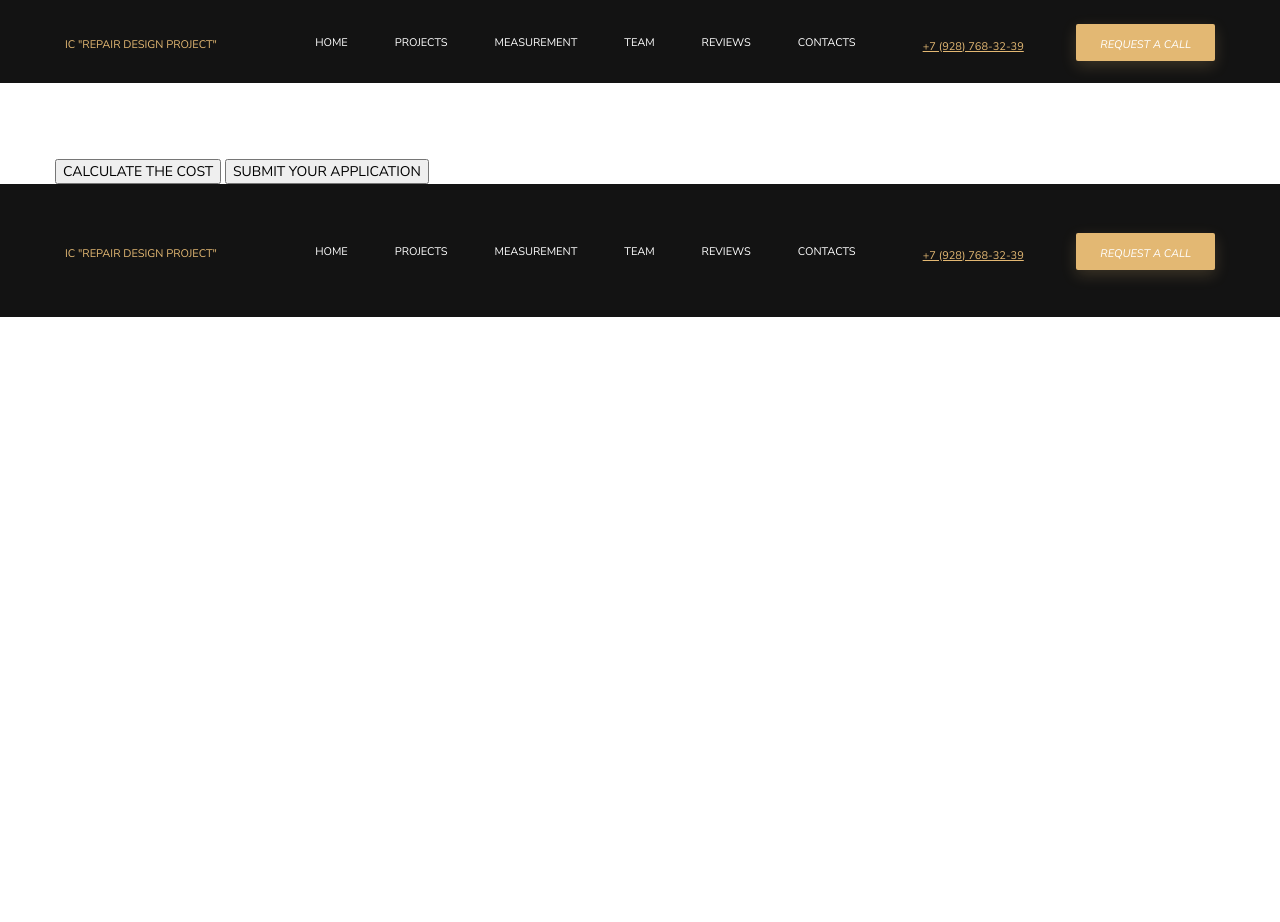
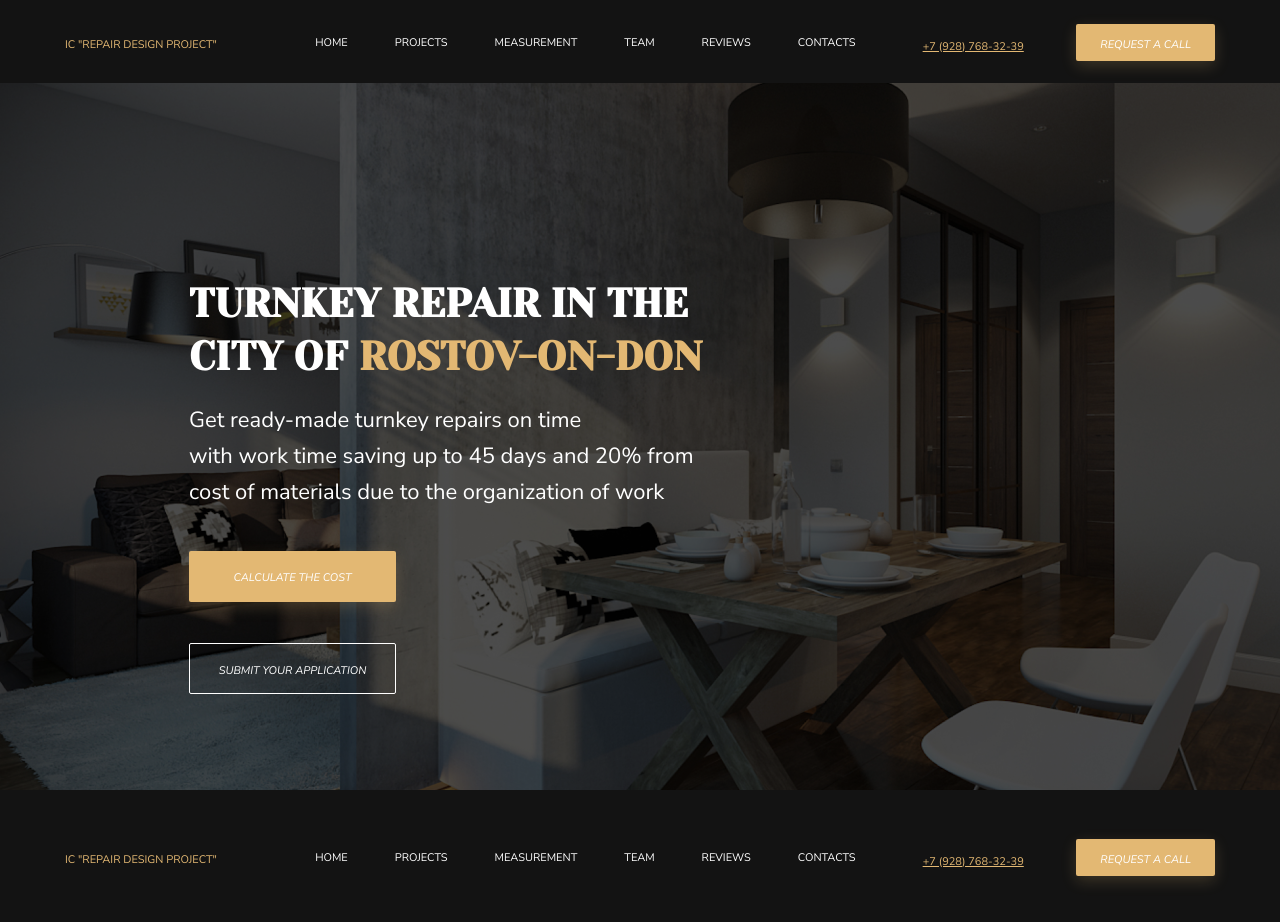
Before and after one commit to User-960/Design-Studio, a website: page app/index.html in a window 1280 px wide. Before the commit the page ends 800 px from the top, so only its background shows below. Drawn offline with nearby package versions, Linux system fonts and the light colour scheme; files that its build step writes are made by us from their sources.

Commit message:
Issue 01.06.01 - Added styles for element head-section in index.html

```diff
--- a/app/scss/style.scss
+++ b/app/scss/style.scss
@@ -92,3 +92,65 @@ body {
   padding: 13px 0;
   @extend %btn-model;
 }
+
+.head-section {
+  background-image: url(../images/main-photo.jpg);
+  height: 707px;
+  position: relative;
+
+  &-overlay {
+    content: "";
+    position: absolute;
+    top: 0;
+    bottom: 0;
+    left: 0;
+    right: 0;
+    background: rgba(0, 0, 0, 0.7);
+  }
+
+  &__inner-overlay {
+    position: relative;
+    z-index: 1;
+  }
+
+  &__inner {
+    padding: 194px 630px 208px 134px;
+  }
+
+  &__title {
+    font-family: $title-font;
+    font-size: 40px;
+    line-height: 53px;
+    width: 600px;
+    text-transform: uppercase;
+  }
+
+  &__span {
+    color: $color-gold;
+  }
+
+  &__text {
+    margin-top: 19px;
+    font-size: 22px;
+    line-height: 36px;
+    width: 514px;
+  }
+
+  &__btn {
+    margin-top: 41px;
+    width: 207px;
+    height: 51px;
+    border-radius: 2px;
+    font-style: italic;
+    font-size: 11px;
+    line-height: 15px;
+    padding: 19px 22px;
+    @extend %btn-model
+  }
+
+  &__btn-solid {
+    border: 1px solid #FFFFFF;
+    background-color: rgba(0, 0, 0, 0);
+    box-shadow: none;
+  }
+}
```
Also changed, not shown: app/css/style.min.css.
